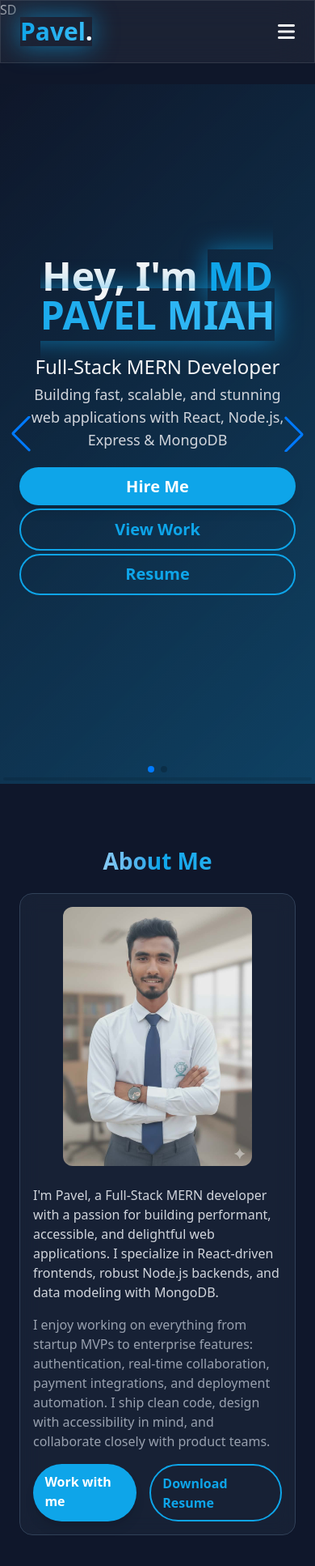
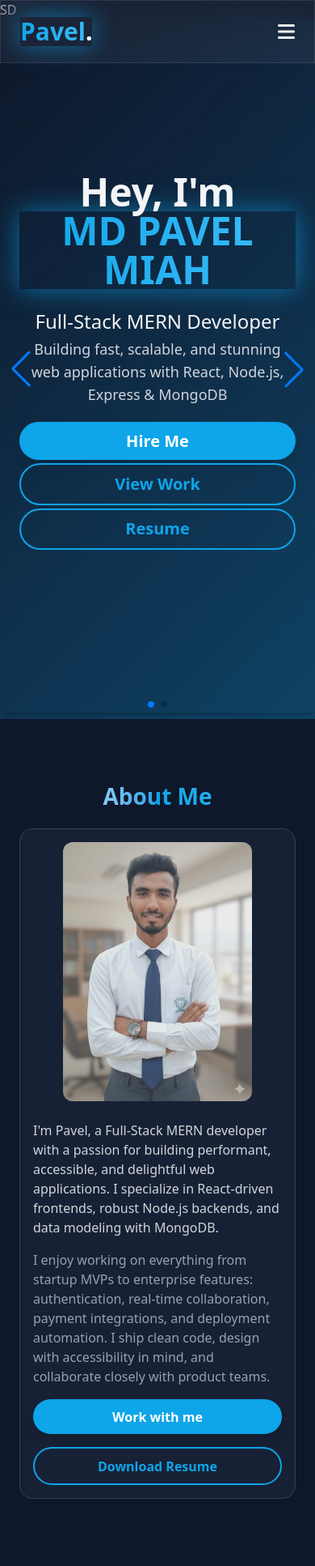
Before and after one commit to pavel-dev-bd/Assignment-03, a website: page index.html in a window 390 px wide. Shown: the top 1934 px of the page at 81% size. Drawn offline with nearby package versions, Linux system fonts and the light colour scheme; files that its build step writes are made by us from their sources.

Commit message:
update here section

```diff
--- a/index.html
+++ b/index.html
@@ -53,7 +53,7 @@
 
   <!-- Hero Slider -->
   <section id="hero" class="relative md:min-h-screen ">
-<div class="container-mx-auto pt-20 ">
+<div class="container-mx-auto  ">
   <div class="swiper">
     <!-- Additional required wrapper -->
     <div class="swiper-wrapper">
@@ -63,7 +63,7 @@
              style="background: linear-gradient(135deg, rgba(15,23,42,0.95), rgba(14,165,233,0.3)), url('./src/images/photo-1498050108023-c5249f4df085?w=2070') center/cover;">
           <div class="container mx-auto px-6 h-screen flex items-center justify-center text-center">
             <div class="max-w-5xl animate-fadeIn">
-              <h1 class="text-5xl md:text-7xl font-extrabold mb-6">Hey, I'm <span class="gradient-text animate-glow break-keep">MD PAVEL MIAH</span></h1>
+              <h1 class="text-5xl md:text-7xl font-extrabold mb-6">Hey, I'm <span class=" block md:inline-block gradient-text animate-glow break-keep">MD PAVEL MIAH</span></h1>
               <p class="text-2xl md:text-4xl mb-1 md:mb-6">Full-Stack MERN Developer</p>
               <p class="text-lg md:text-xl text-gray-300 mb-5 md:mb-10 max-w-3xl mx-auto">Building fast, scalable, and stunning web applications with React, Node.js, Express & MongoDB</p>
               <div class="flex flex-col sm:flex-row gap-1 md:gap-6 justify-center">
@@ -112,9 +112,9 @@
           <div class="md:col-span-2">
             <p class="text-gray-300 mb-4">I'm Pavel, a Full-Stack MERN developer with a passion for building performant, accessible, and delightful web applications. I specialize in React-driven frontends, robust Node.js backends, and data modeling with MongoDB.</p>
             <p class="text-gray-400 mb-4">I enjoy working on everything from startup MVPs to enterprise features: authentication, real-time collaboration, payment integrations, and deployment automation. I ship clean code, design with accessibility in mind, and collaborate closely with product teams.</p>
-            <div class="flex gap-4">
-              <a href="#connect" class="btn-primary">Work with me</a>
-              <a href="/resume.pdf" class="btn-outline" target="_blank">Download Resume</a>
+            <div class="flex gap-4 sm:flex-row flex-col justify-center md:justify-start">
+              <a href="#connect" class="btn-primary text-center">Work with me</a>
+              <a href="/resume.pdf" class="btn-outline text-center" target="_blank">Download Resume</a>
             </div>
           </div>
         </div>
@@ -423,7 +423,7 @@
 
     <!-- View All Button -->
     <div class="text-center mt-16">
-      <a href="https://github.com/yourusername" target="_blank" class="btn-primary text-xl py-5 px-12 inline-flex items-center gap-3">
+      <a href="https://github.com/pavel-dev-bd" target="_blank" class="btn-primary text-xl py-5 px-12 inline-flex items-center gap-3">
         View All Projects on GitHub
         <i class="fab fa-github"></i>
       </a>
```
Also changed, not shown: src/output.css.
